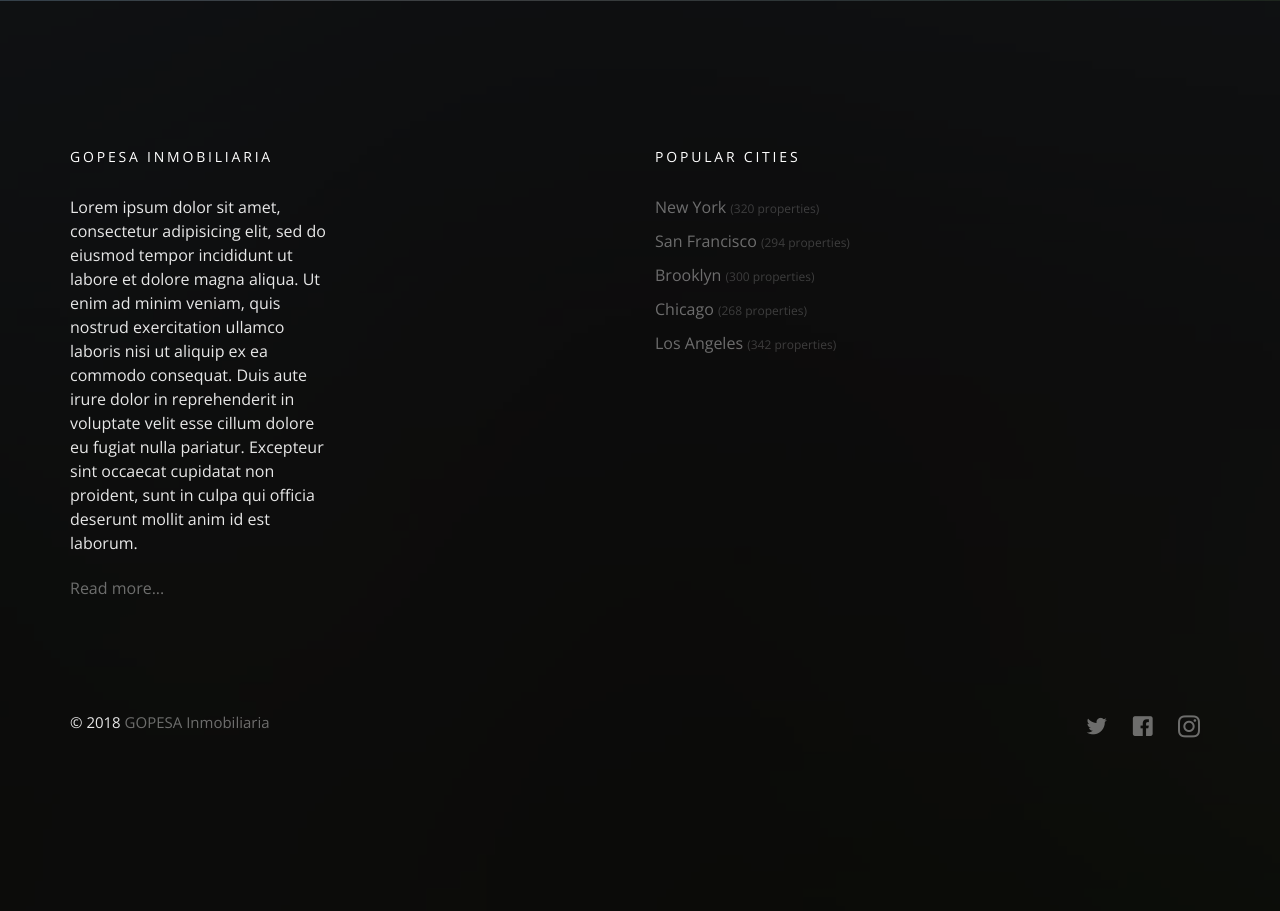
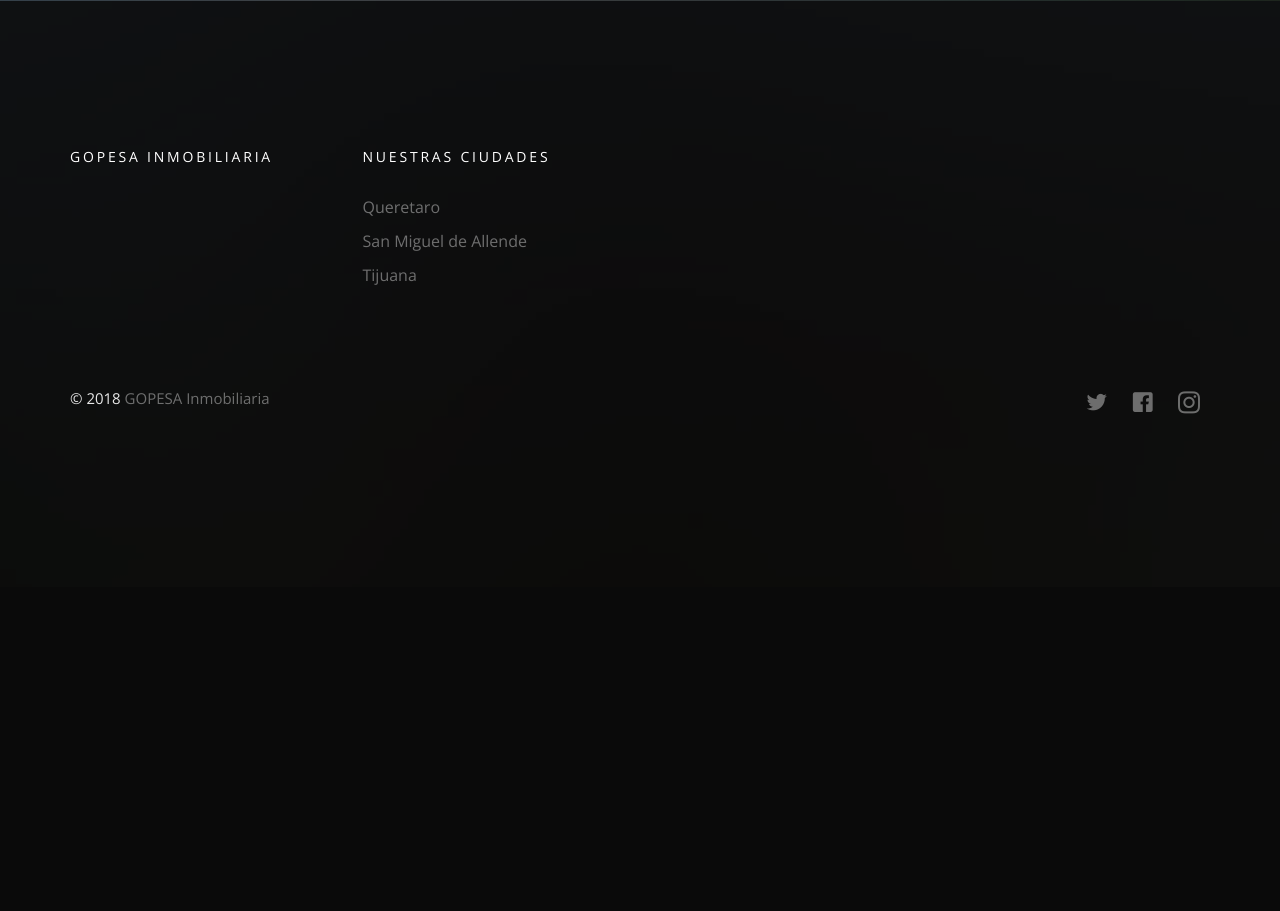
Before and after one commit to A01701833/Gopesa_App, a Django app: template templates/gopesa_app/index.html in a window 1280 px wide. Shown: the part 1637-2548 px from the top of the page. After the commit the page ends 2051 px from the top, so only its background shows below. Run offline with Django 3.2, Linux system fonts and the light colour scheme; the template is opened without the code that fills it, so the values that code supplies are empty; some libraries are stand-ins or nearby versions; some web fonts are replaced.

Commit message:
Footer changes

```diff
--- a/templates/gopesa_app/index.html
+++ b/templates/gopesa_app/index.html
@@ -584,38 +584,28 @@
   </section>
 -->
 
-  <footer class="probootstrap-footer probootstrap-bg" style="background-image: url({%static 'img/slider_3.jpg' %})">
+
+
+  <footer class="probootstrap-footer probootstrap-bg" style="background-image: url({%static 'img/slider_3.jpg'%})">
     <div class="container">
       <div class="row mb60">
         <div class="col-md-3">
           <div class="probootstrap-footer-widget">
             <h4 class="heading">GOPESA INMOBILIARIA</h4>
-            <p>Lorem ipsum dolor sit amet, consectetur adipisicing elit, sed do eiusmod tempor incididunt ut labore et dolore magna aliqua. Ut enim ad minim veniam, quis nostrud exercitation ullamco laboris nisi ut aliquip ex ea commodo consequat. Duis aute irure dolor in reprehenderit in voluptate velit esse cillum dolore eu fugiat nulla pariatur. Excepteur sint occaecat cupidatat non proident, sunt in culpa qui officia deserunt mollit anim id est laborum. </p>
-            <p><a href="about.php">Read more...</a></p>
+
+
           </div>
         </div>
-        <div class="col-md-3">
-          <div class="probootstrap-footer-widget probootstrap-link-wrap">
-            <h4 class="heading"></h4>
+
+
+<div class="col-md-3">
+          <div class="probootstrap-footer-widget">
+            <h4 class="heading">Nuestras Ciudades</h4>
             <ul class="stack-link">
-              <li><a href="#"></a></li>
-              <li><a href="#"></a></li>
-              <li><a href="#"></a></li>
-              <li><a href="#"></a></li>
-              <li><a href="#"></a></li>
-            </ul>
-          </div>
-        </div>
-        <div class="col-md-3">
-          <div class="probootstrap-footer-widget">
-            <h4 class="heading">Popular Cities</h4>
-            <ul class="stack-link">
-              <li><a href="#">New York <small>(320 properties)</small></a></li>
-              <li><a href="#">San Francisco <small>(294 properties)</small></a></li>
-              <li><a href="#">Brooklyn <small>(300 properties)</small></a></li>
-              <li><a href="#">Chicago <small>(268 properties)</small></a></li>
-              <li><a href="#">Los Angeles <small>(342 properties)</small></a></li>
-            </ul>
+              <li><a href="#">Queretaro <small></small></a></li>
+              <li><a href="#">San Miguel de Allende <small></small></a></li>
+              <li><a href="#">Tijuana<small></small></a></li>
+               </ul>
           </div>
         </div>
         <div class="col-md-3">
@@ -643,7 +633,6 @@
       </div>
     </div>
   </footer>
-
   <div class="gototop js-top">
     <a href="#" class="js-gotop"><i class="icon-chevron-thin-up"></i></a>
   </div>
```
Also changed, not shown: templates/gopesa_app/about.html (+15 -24 lines), templates/gopesa_app/contact.html (+7 -9 lines).
